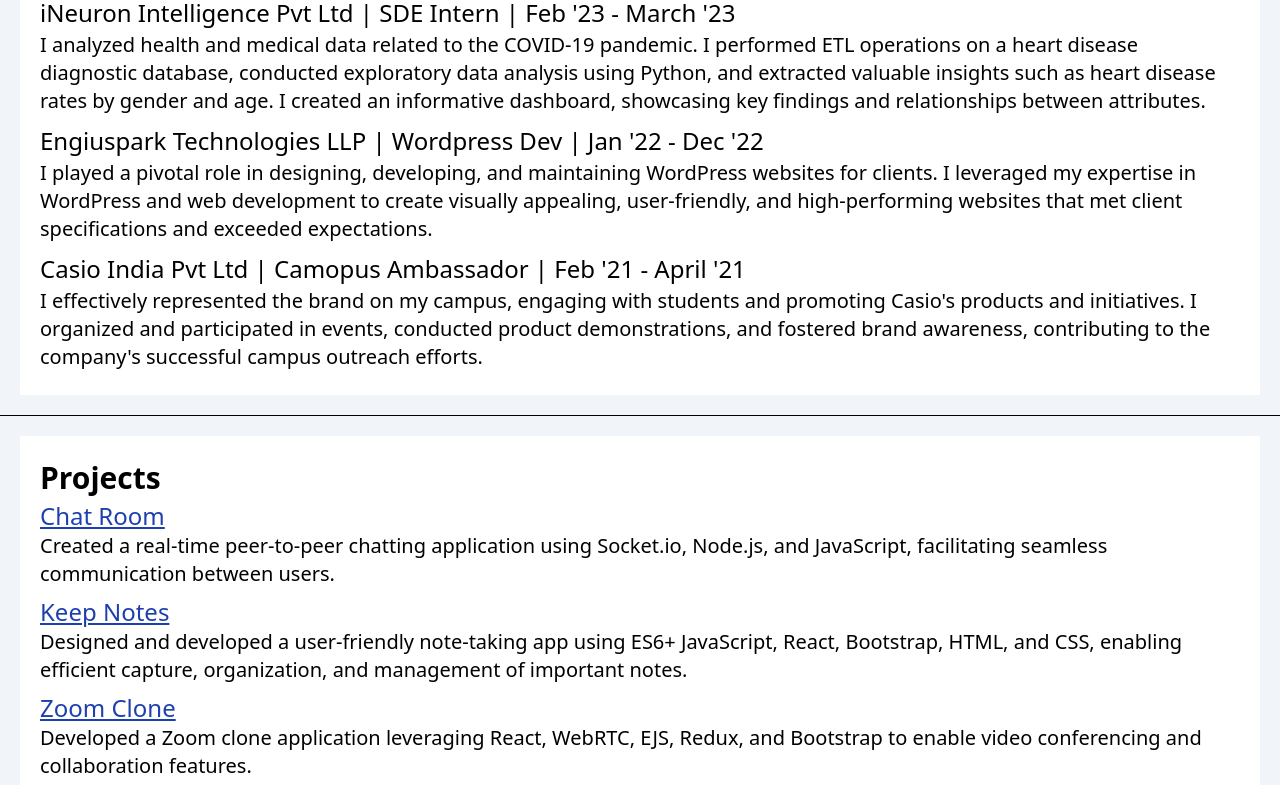
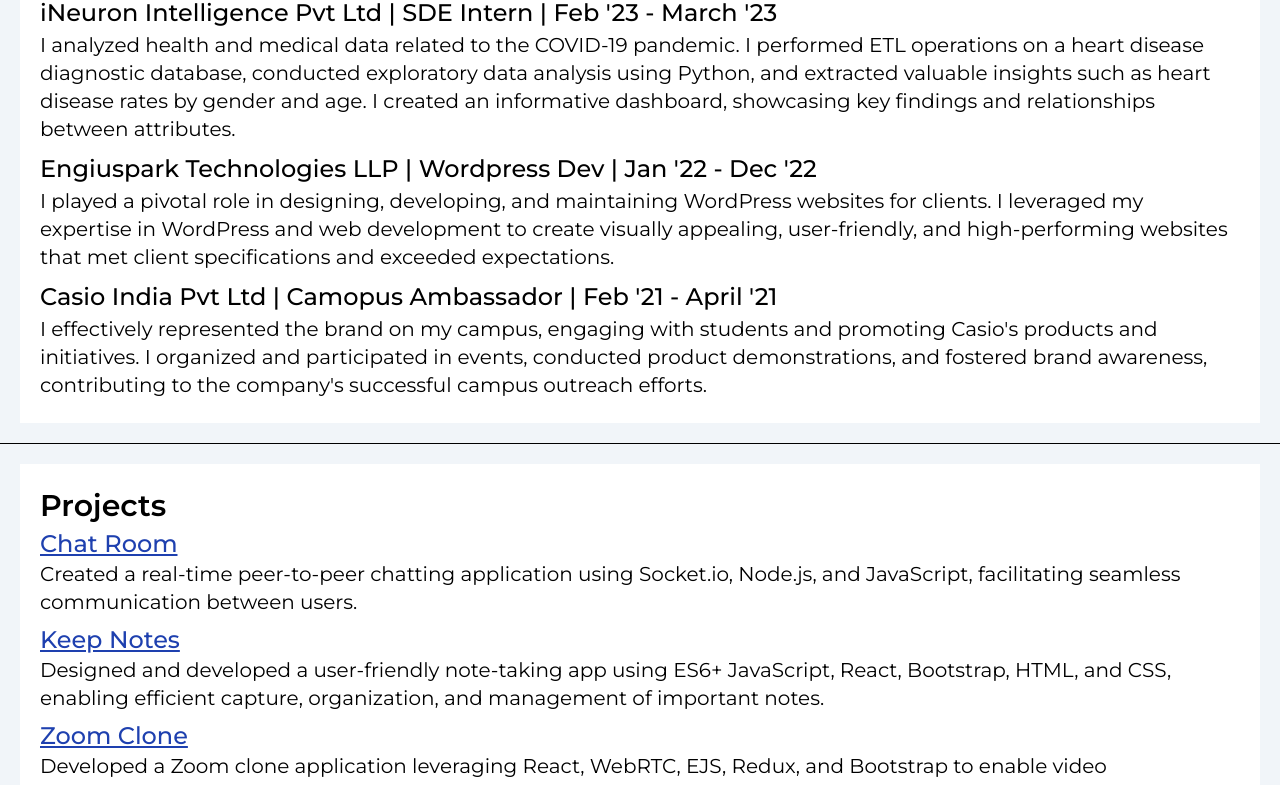
Before and after one commit to ajinkyabodke/Resume-tailwind, a website: page src/index.html in a window 1280 px wide. Shown: the part 676-1461 px from the top of the page. Drawn offline with Linux system fonts and the light colour scheme.

Commit message:
Add Montserrat Font

```diff
--- a/src/index.html
+++ b/src/index.html
@@ -7,14 +7,14 @@
   <title>Ajinkya's Resume</title>
   <link rel="preconnect" href="https://fonts.googleapis.com">
   <link rel="preconnect" href="https://fonts.gstatic.com" crossorigin>
-  <link href="https://fonts.googleapis.com/css2?family=Montserrat&display=swap" rel="stylesheet">
+  <link href="https://fonts.googleapis.com/css2?family=Montserrat:wght@100;200;300;400;500;600;700;800;900&display=swap" rel="stylesheet">
   <script src="https://kit.fontawesome.com/adfd88e729.js" crossorigin="anonymous"></script>
 </head>
 <body class="bg-slate-100">
   <header class="tm-5 p-5 bg-blue-100 text-center">
     <h1>Ajinkya Bodke</h1>
     <h2 class="text-blue-900 tracking-wide">Full Stack Web Developer</h2>
-    <nav class="">
+    <nav>
       Pune, Maharashtra | <a class="no-underline hover:underline" href="tel:+917721007766">+91-7721007766</a> | <a class="no-underline hover:underline" href="mailto: ajinkyabodke678@gmail.com">ajinkyabodke678@gmail.com</a><br>
       <a href="https://github.com/ajinkyabodke" target="_blank" rel="noopener noreferrer" class="mr-9">
         <i class="fab fa-github"></i>
--- a/tailwind.config.js
+++ b/tailwind.config.js
@@ -2,7 +2,11 @@
 module.exports = {
   content: ["./src/**/*.{html,js}"],
   theme: {
-    extend: {},
+    extend: {
+      fontFamily: {
+        sans: ['"Montserrat"', 'sans-serif']
+      }
+    },
   },
   plugins: [],
 }
```
Also changed, not shown: dist/output.css.
